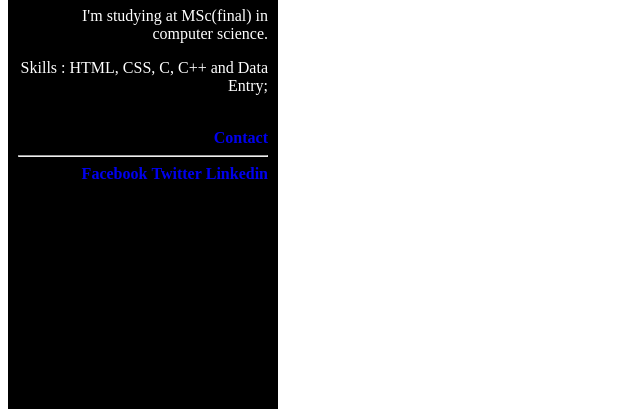
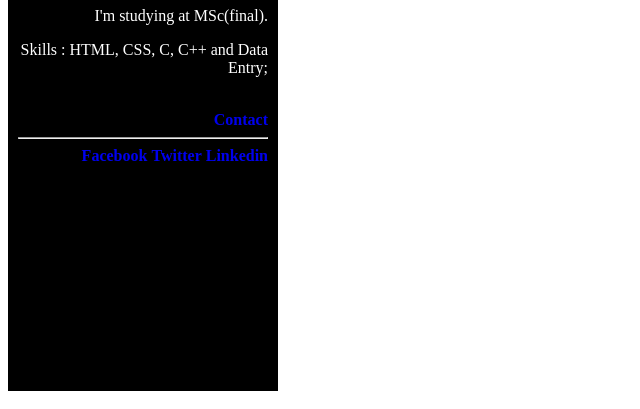
Before and after one commit to PankajAS/PankajAS.github.io, a plain HTML site: page index.html in a window 1280 px wide. Shown: the part 395-804 px from the top of the page, without its empty margins (0-640 px from the left). Drawn offline with Linux system fonts and the light colour scheme.

Commit message:
Update index.html

```diff
--- a/index.html
+++ b/index.html
@@ -8,7 +8,7 @@
 <div id="main">
 <img class="new" src="https://scontent.xx.fbcdn.net/hphotos-xpf1/v/t1.0-9/12523157_829949710483650_3440791682423812767_n.jpg?oh=91cb7ba155fe47bd845bfddec6861e83&oe=572B048E" alt="Pankaj"></img>
 <h1 class="new">Pankaj Suthar</h1>
-<p>I'm studying at MSc(final) in computer science.</p>
+<p>I'm studying at MSc(final).</p>
 <p>Skills : HTML, CSS, C, C++ and Data Entry;</p>
 <br>
 <a class="none" href="mailto:sutharpankaj91@gmail.com">Contact</a><hr>
```
